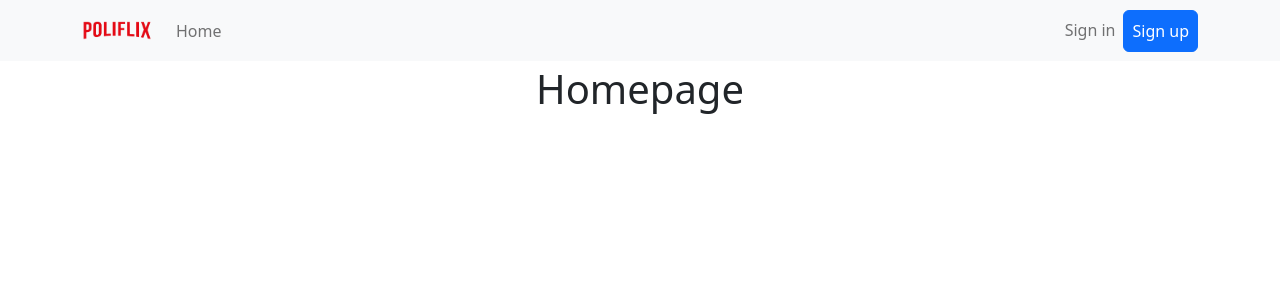
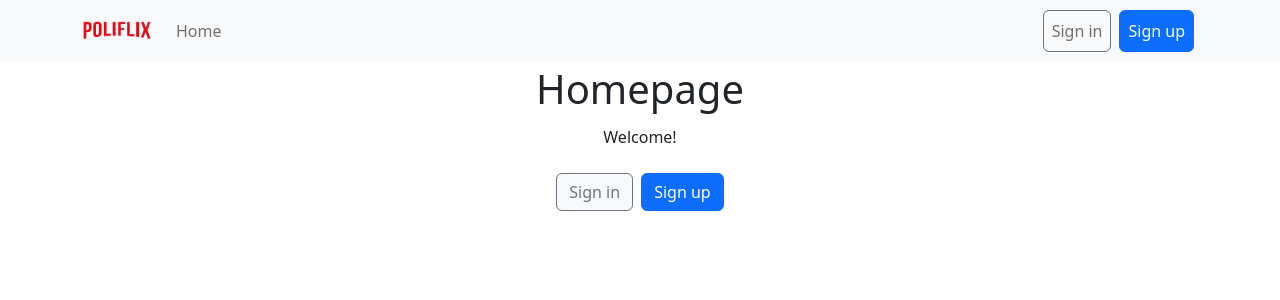
Before and after one commit to vellfr00/recommendersys-frontend, a React (Create React App) app: page / in a window 1280 px wide. Shown: the top 300 px of the page. Built offline with nearby package versions, Linux system fonts and the light colour scheme.

Commit message:
Homepage

```diff
--- a/src/components/layout/navigation.js
+++ b/src/components/layout/navigation.js
@@ -44,8 +44,8 @@ class Navigation extends Component {
                                     </Nav>
                                     :
                                     <Nav>
-                                        <Nav.Link href="/signin">Sign in</Nav.Link>
-                                        <Nav.Link className="btn btn-primary text-white x-1" href="/signup">Sign up</Nav.Link>
+                                        <Nav.Link className="btn btn-light btn-outline-secondary mx-1"href="/signin">Sign in</Nav.Link>
+                                        <Nav.Link className="btn btn-primary text-white mx-1" href="/signup">Sign up</Nav.Link>
                                     </Nav>
                             )}
                         </UserContext.Consumer>
--- a/src/pages/homepage.js
+++ b/src/pages/homepage.js
@@ -1,5 +1,8 @@
 import React, { Component } from 'react';
 import {Col, Container, Row} from "react-bootstrap";
+
+import {UserContext} from "../context/usercontext";
+import Button from "react-bootstrap/Button";
 
 class Homepage extends Component {
     render() {
@@ -10,8 +13,30 @@ class Homepage extends Component {
                         <h1 className="text-center">Homepage</h1>
                     </Col>
                 </Row>
-                <Row className="justify-content-center m-1">
-
+                <Row className="justify-content-center text-center m-1">
+                    <UserContext.Consumer>
+                        {({user, setUser}) => (
+                            !user ?
+                                <>
+                                    <p>Welcome!</p>
+                                    <Col className="justify-content-center text-center m-1">
+                                        <Button variant="light" className="btn-outline-secondary m-1" href="/signin">Sign in</Button>
+                                        <Button className="btn btn-primary m-1" href="/signup">Sign up</Button>
+                                    </Col>
+                                </>
+                                :
+                                <>
+                                    <p>Welcome, {user.firstname} {user.lastname}!</p>
+                                    <Row className="justify-content-center text-center m-1">
+                                        <Col className="justify-content-center text-center m-1">
+                                            <Button className="btn-secondary text-white m-1" href="/selection">Movie selection</Button>
+                                            <Button className="btn-secondary text-white m-1" href="/ordering">Movies ordering</Button>
+                                            <Button className="btn-warning m-1" href="/rate">Rate movies</Button>
+                                        </Col>
+                                    </Row>
+                                </>
+                        )}
+                    </UserContext.Consumer>
                 </Row>
             </Container>
         );
```
